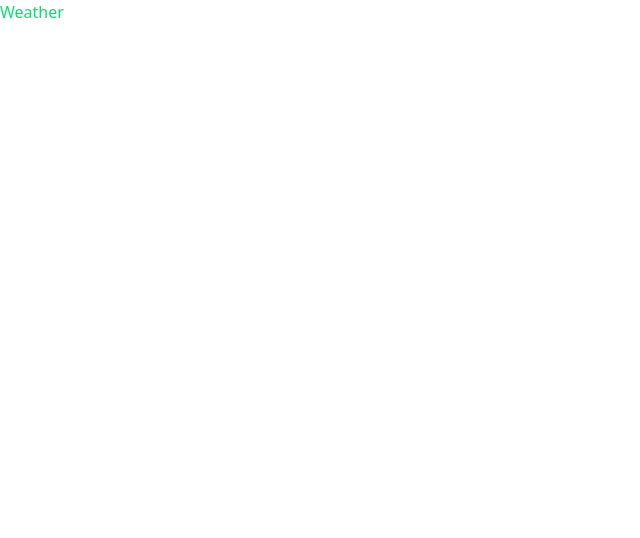
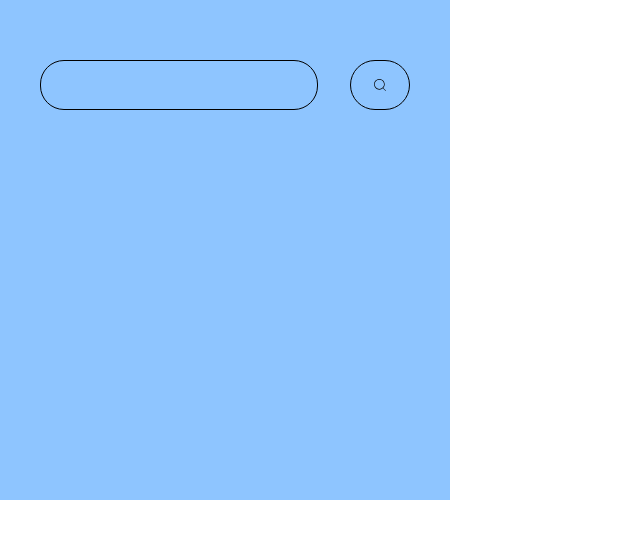
Before and after one commit to saritadipa34/weather-app-react, a React (Vite) app: page / in a window 1280 px wide. Shown: the top 538 px of the page, without its empty margins (0-640 px from the left). Built offline with nearby package versions, Linux system fonts and the light colour scheme.

Commit message:
Search field UI created

```diff
--- a/package.json
+++ b/package.json
@@ -11,7 +11,8 @@
   },
   "dependencies": {
     "react": "^19.1.0",
-    "react-dom": "^19.1.0"
+    "react-dom": "^19.1.0",
+    "react-icons": "^5.5.0"
   },
   "devDependencies": {
     "@eslint/js": "^9.30.1",
--- a/src/components/Weather.jsx
+++ b/src/components/Weather.jsx
@@ -1,8 +1,14 @@
+import { CiSearch } from "react-icons/ci";
 
 const Weather=()=>{
     return(
-        <div className="text-green-400">
-            Weather
+        <div className="h-[500px] w-[450px] bg-blue-300 px-10 py-15">
+            <div className="flex justify-between">
+                <input type="text" className="h-[50px] w-3/4 border-1 rounded-3xl" />
+                <div className="h-[50px] w-[60px] border-1 rounded-full flex items-center justify-center">
+                <CiSearch />
+                </div>
+            </div>
         </div>
     )
 }
```
Also changed, not shown: 1 other file (tests, documents, lock files or other folders).
